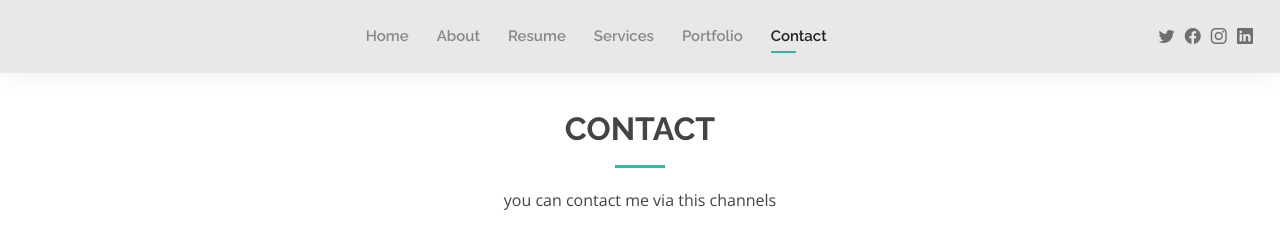
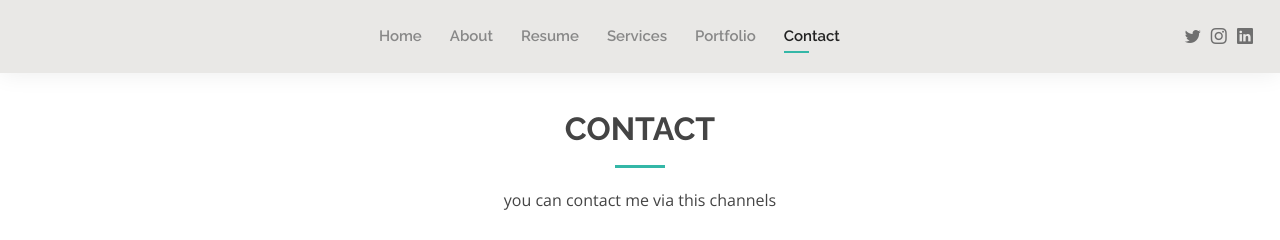
Before and after one commit to samsonosiomwan/Portfolio, a Django app: page /contact in a window 1280 px wide. Shown: the top 240 px of the page. Run offline with Django 3.2, Linux system fonts and the light colour scheme; data that the repository does not hold is empty; some libraries are stand-ins or nearby versions.

Commit message:
removing of personal links from facebook,and instagram links in all pages

```diff
--- a/my_portfolios/portfolios/templates/portfolios/about.html
+++ b/my_portfolios/portfolios/templates/portfolios/about.html
@@ -62,8 +62,8 @@
 
       <div class="header-social-links">
         <a href="#" class="twitter"><i class="bi bi-twitter"></i></a>
-        <a href="https://www.facebook.com/sasioos" class="facebook"><i class="bi bi-facebook"></i></a>
-        <a href="https://www.instagram.com/sami_siom/" class="instagram"><i class="bi bi-instagram"></i></a>
+        <a href="#" class="facebook"><i class="bi bi-facebook"></i></a>
+        <a href="#" class="instagram"><i class="bi bi-instagram"></i></a>
         <a href="#" class="linkedin"><i class="bi bi-linkedin"></i></i></a>
       </div>
 
--- a/my_portfolios/portfolios/templates/portfolios/contact.html
+++ b/my_portfolios/portfolios/templates/portfolios/contact.html
@@ -61,8 +61,7 @@
 
       <div class="header-social-links">
         <a href="#" class="twitter"><i class="bi bi-twitter"></i></a>
-        <a href="https://www.facebook.com/sasioos" class="facebook"><i class="bi bi-facebook"></i></a>
-        <a href="https://www.instagram.com/sami_siom/" class="instagram"><i class="bi bi-instagram"></i></a>
+        <a href="#" class="instagram"><i class="bi bi-instagram"></i></a>
         <a href="#" class="linkedin"><i class="bi bi-linkedin"></i></i></a>
       </div>
 
--- a/my_portfolios/portfolios/templates/portfolios/index.html
+++ b/my_portfolios/portfolios/templates/portfolios/index.html
@@ -64,8 +64,8 @@
 
       <div class="header-social-links">
         <a href="#" class="twitter"><i class="bi bi-twitter"></i></a>
-        <a href="https://www.facebook.com/sasioos" class="facebook"><i class="bi bi-facebook"></i></a>
-        <a href="https://www.instagram.com/sami_siom/" class="instagram"><i class="bi bi-instagram"></i></a>
+        <a href="#" class="facebook"><i class="bi bi-facebook"></i></a>
+        <a href="#" class="instagram"><i class="bi bi-instagram"></i></a>
         <a href="#" class="linkedin"><i class="bi bi-linkedin"></i></i></a>
       </div>
 
--- a/my_portfolios/portfolios/templates/portfolios/portfolio.html
+++ b/my_portfolios/portfolios/templates/portfolios/portfolio.html
@@ -60,8 +60,8 @@
 
       <div class="header-social-links">
         <a href="#" class="twitter"><i class="bi bi-twitter"></i></a>
-        <a href="https://www.facebook.com/sasioos" class="facebook"><i class="bi bi-facebook"></i></a>
-        <a href="https://www.instagram.com/sami_siom/" class="instagram"><i class="bi bi-instagram"></i></a>
+        <a href="#" class="facebook"><i class="bi bi-facebook"></i></a>
+        <a href="#" class="instagram"><i class="bi bi-instagram"></i></a>
         <a href="#" class="linkedin"><i class="bi bi-linkedin"></i></i></a>
       </div>
 
```
